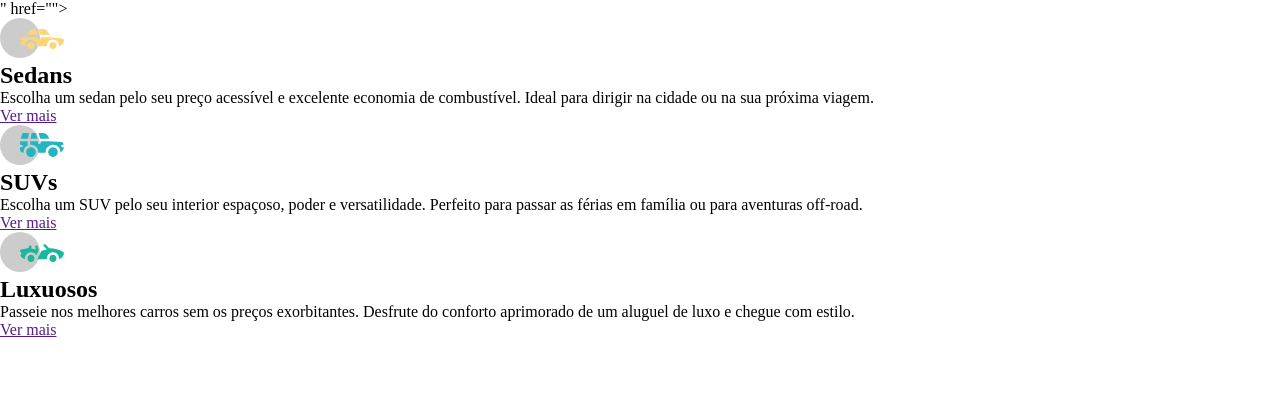
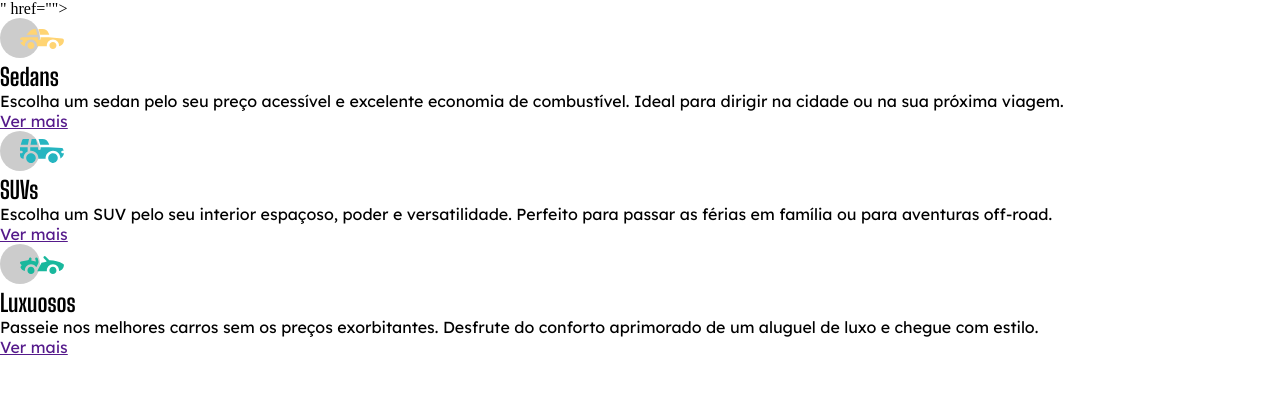
Before and after one commit to gabriela1607/Carros, a plain HTML site: page index.html in a window 1280 px wide. Drawn offline with Linux system fonts and the light colour scheme.

Commit message:
estrutura do CSS

```diff
--- a/style.css
+++ b/style.css
@@ -11,3 +11,15 @@
     --gray:#f2f2f2;
     --transparent-white:rgba(255, 255, 255, 0.75);
 }
+
+h2 {
+    font-family: 'Big Shoulders Display', sans-serif;
+}
+
+p {
+    font-family: 'Lexend Deca', sans-serif;
+}
+
+a{
+    font-family: 'Lexend Deca', sans-serif;
+}
```
